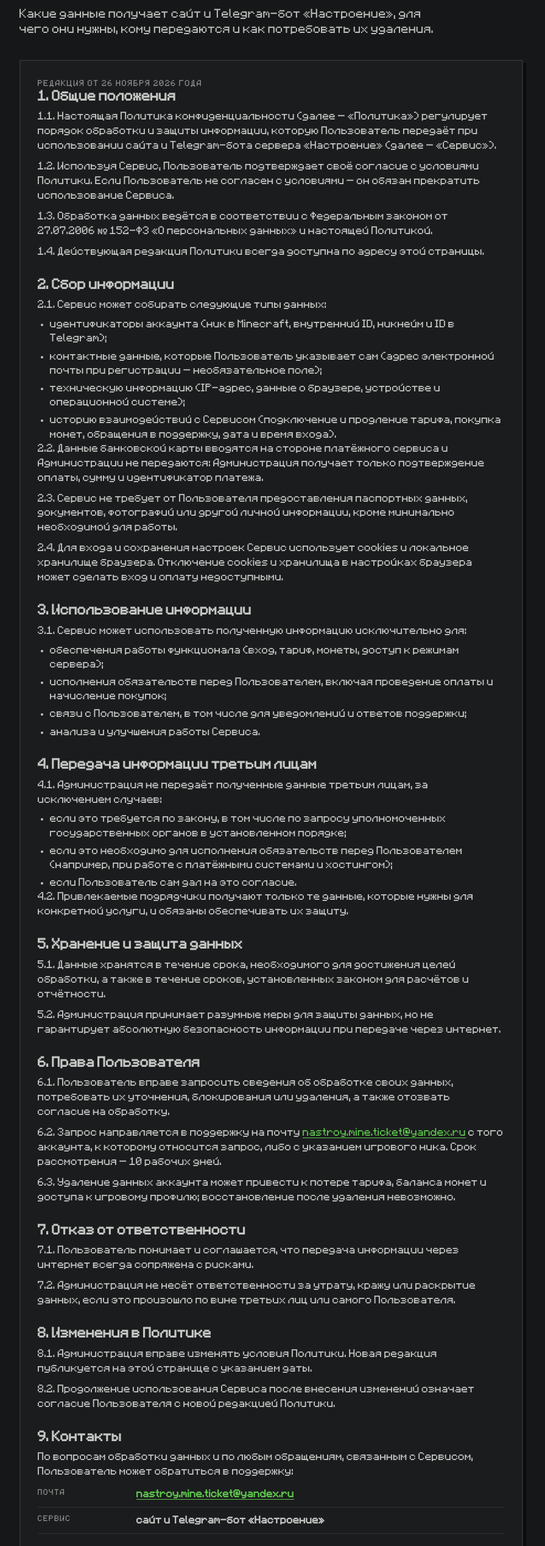
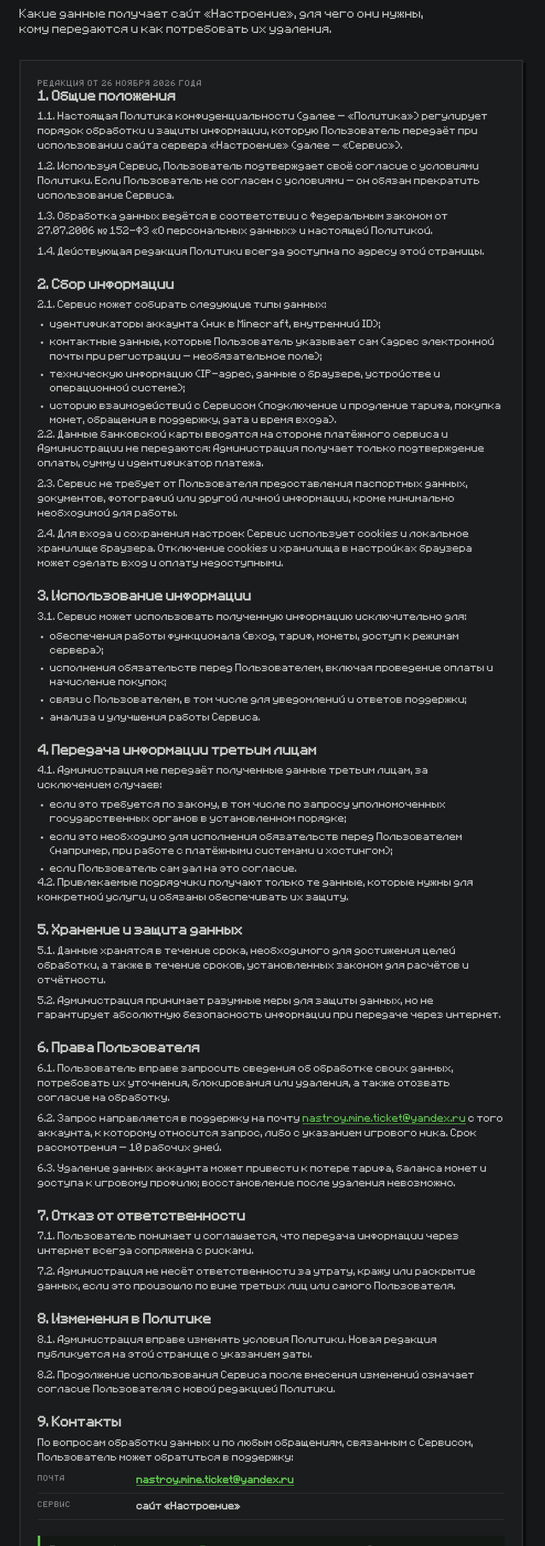
Before and after one commit to MihailK8T/nastroenie, a plain HTML site: page docs/privacy.html in a window 1280 px wide. Shown: the part 264-2800 px from the top of the page at 61% size, without its empty margins (76-971 px from the left). Drawn offline with Linux system fonts and the light colour scheme; a web font is replaced by a local one.

Commit message:
Remove Telegram bot mentions from legal pages

```diff
--- a/docs/privacy.html
+++ b/docs/privacy.html
@@ -6,7 +6,7 @@
 <meta name="color-scheme" content="dark">
 <meta name="theme-color" content="#161718">
 <title>Политика конфиденциальности — Настроение</title>
-<meta name="description" content="Политика конфиденциальности сервера «Настроение»: какие данные собирает сайт и Telegram-бот, зачем они нужны, кому передаются и как запросить их удаление.">
+<meta name="description" content="Политика конфиденциальности сервера «Настроение»: какие данные собирает сайт, зачем они нужны, кому передаются и как запросить их удаление.">
 <link rel="icon" type="image/png" href="assets/icon.png">
 <link rel="apple-touch-icon" href="assets/icon-256.png">
 <link rel="stylesheet" href="assets/fonts.css">
@@ -34,7 +34,7 @@
   <div class="wrap page-head">
     <p class="kicker">Документы · редакция от 26.11.2026</p>
     <h1>Политика конфиденциальности</h1>
-    <p class="lead">Какие данные получает сайт и Telegram-бот «Настроение», для чего они нужны, кому передаются и как потребовать их удаления.</p>
+    <p class="lead">Какие данные получает сайт «Настроение», для чего они нужны, кому передаются и как потребовать их удаления.</p>
   </div>
 
   <section class="page-body">
@@ -43,7 +43,7 @@
         <p class="doc-meta">Редакция от 26 ноября 2026 года</p>
 
         <h2>1. Общие положения</h2>
-        <p>1.1. Настоящая Политика конфиденциальности (далее — «Политика») регулирует порядок обработки и защиты информации, которую Пользователь передаёт при использовании сайта и Telegram-бота сервера «Настроение» (далее — «Сервис»).</p>
+        <p>1.1. Настоящая Политика конфиденциальности (далее — «Политика») регулирует порядок обработки и защиты информации, которую Пользователь передаёт при использовании сайта сервера «Настроение» (далее — «Сервис»).</p>
         <p>1.2. Используя Сервис, Пользователь подтверждает своё согласие с условиями Политики. Если Пользователь не согласен с условиями — он обязан прекратить использование Сервиса.</p>
         <p>1.3. Обработка данных ведётся в соответствии с Федеральным законом от 27.07.2006 № 152-ФЗ «О персональных данных» и настоящей Политикой.</p>
         <p>1.4. Действующая редакция Политики всегда доступна по адресу этой страницы.</p>
@@ -51,7 +51,7 @@
         <h2>2. Сбор информации</h2>
         <p>2.1. Сервис может собирать следующие типы данных:</p>
         <ul>
-          <li>идентификаторы аккаунта (ник в Minecraft, внутренний ID, никнейм и ID в Telegram);</li>
+          <li>идентификаторы аккаунта (ник в Minecraft, внутренний ID);</li>
           <li>контактные данные, которые Пользователь указывает сам (адрес электронной почты при регистрации — необязательное поле);</li>
           <li>техническую информацию (IP-адрес, данные о браузере, устройстве и операционной системе);</li>
           <li>историю взаимодействий с Сервисом (подключение и продление тарифа, покупка монет, обращения в поддержку, дата и время входа).</li>
@@ -99,7 +99,7 @@
         <p>По вопросам обработки данных и по любым обращениям, связанным с Сервисом, Пользователь может обратиться в поддержку:</p>
         <dl class="legal-contact">
           <div><dt>Почта</dt><dd><a href="mailto:nastroy.mine.ticket@yandex.ru">nastroy.mine.ticket@yandex.ru</a></dd></div>
-          <div><dt>Сервис</dt><dd>сайт и Telegram-бот «Настроение»</dd></div>
+          <div><dt>Сервис</dt><dd>сайт «Настроение»</dd></div>
         </dl>
 
         <div class="doc-note">
```
Also changed, not shown: docs/terms.html (+5 -5 lines).
